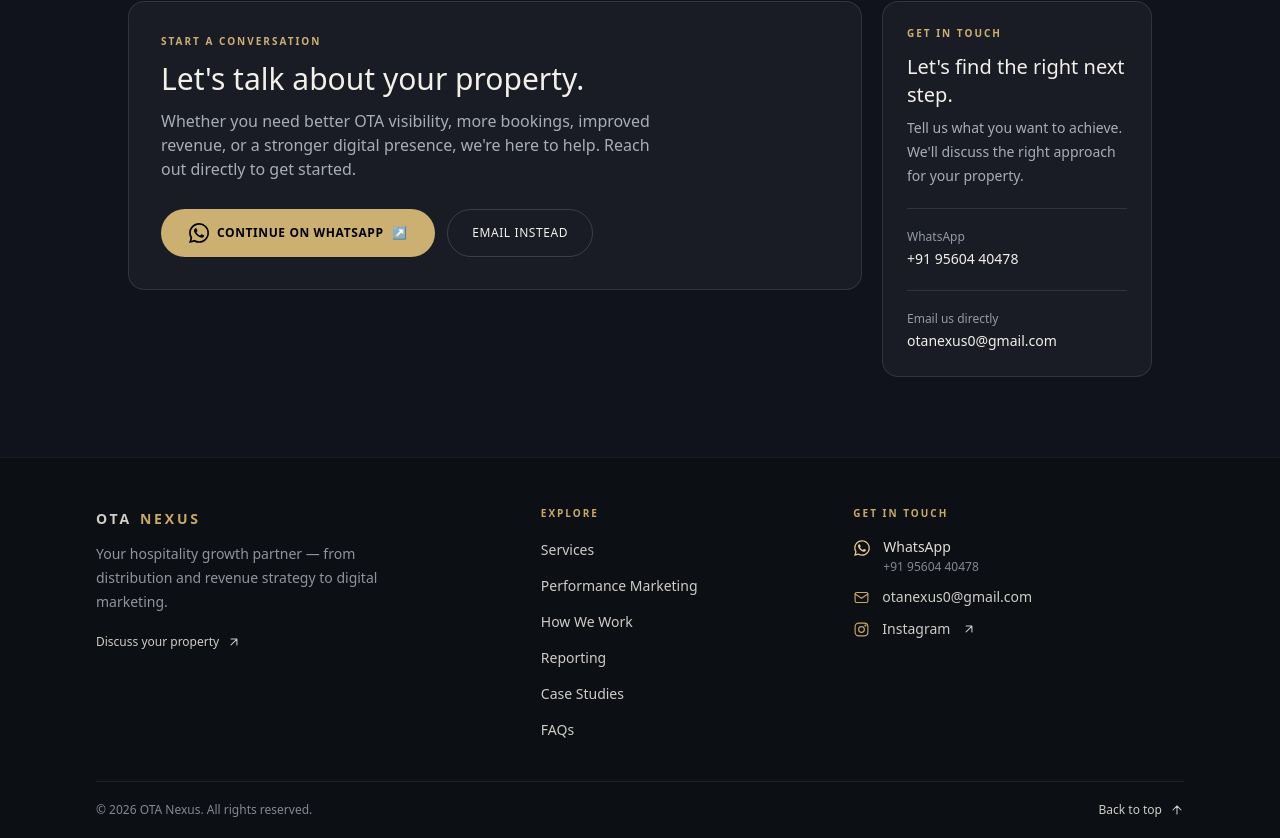
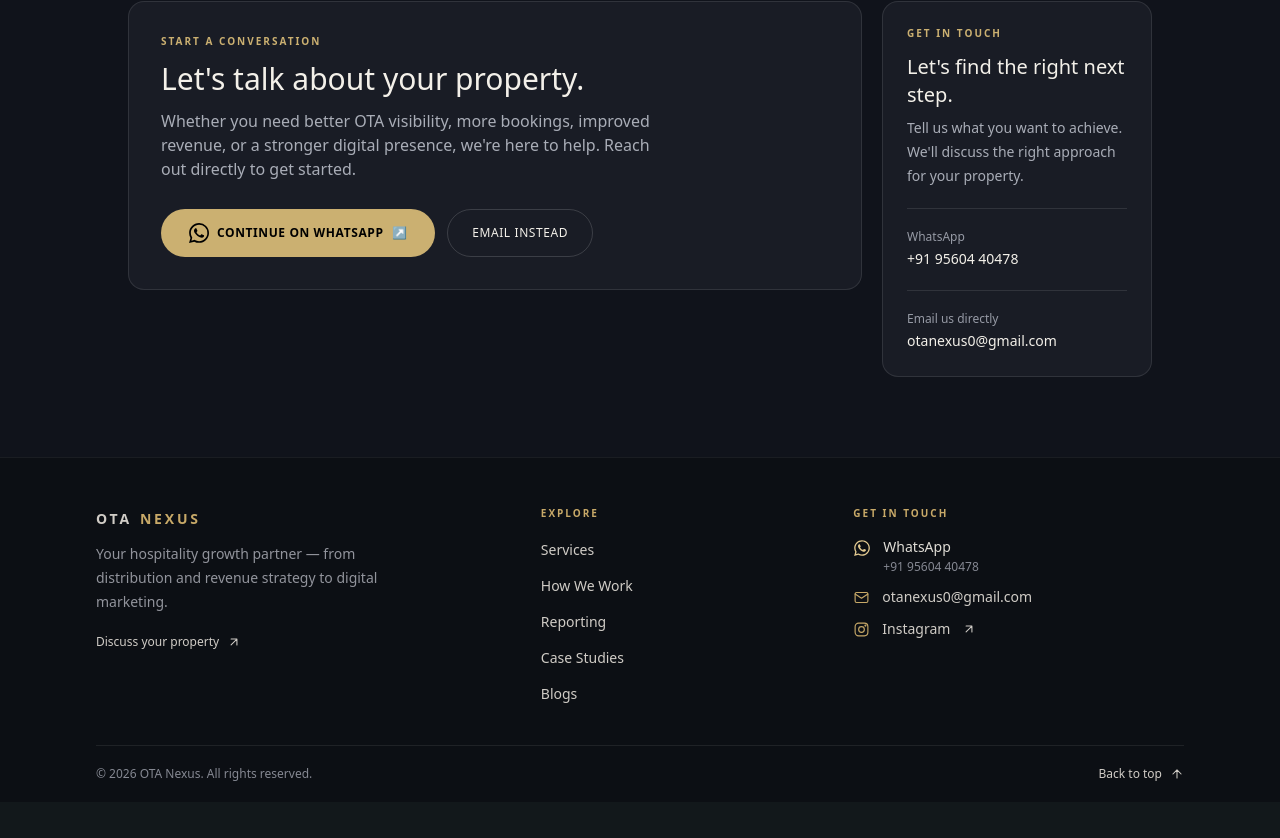
Before and after one commit to Shobhit150/ota-nexus, a Next.js app: page / in a window 1280 px wide. Shown: the part 10486-11324 px from the top of the page. After the commit the page ends 11288 px from the top, so only its background shows below. Built offline with nearby package versions, Linux system fonts and the light colour scheme.

Commit message:
fix: footer

```diff
--- a/components/Footer.jsx
+++ b/components/Footer.jsx
@@ -4,11 +4,10 @@ import { FaWhatsapp } from "react-icons/fa";
 
 const exploreLinks = [
   { name: "Services", href: "#services" },
-  { name: "Performance Marketing", href: "#performance-marketing" },
   { name: "How We Work", href: "#how-we-work" },
   { name: "Reporting", href: "#reporting" },
   { name: "Case Studies", href: "#case-studies" },
-  { name: "FAQs", href: "#faqs" },
+  { name: "Blogs", href: "/blog" },
 ];
 
 const ArrowUpRight = () => (
```
